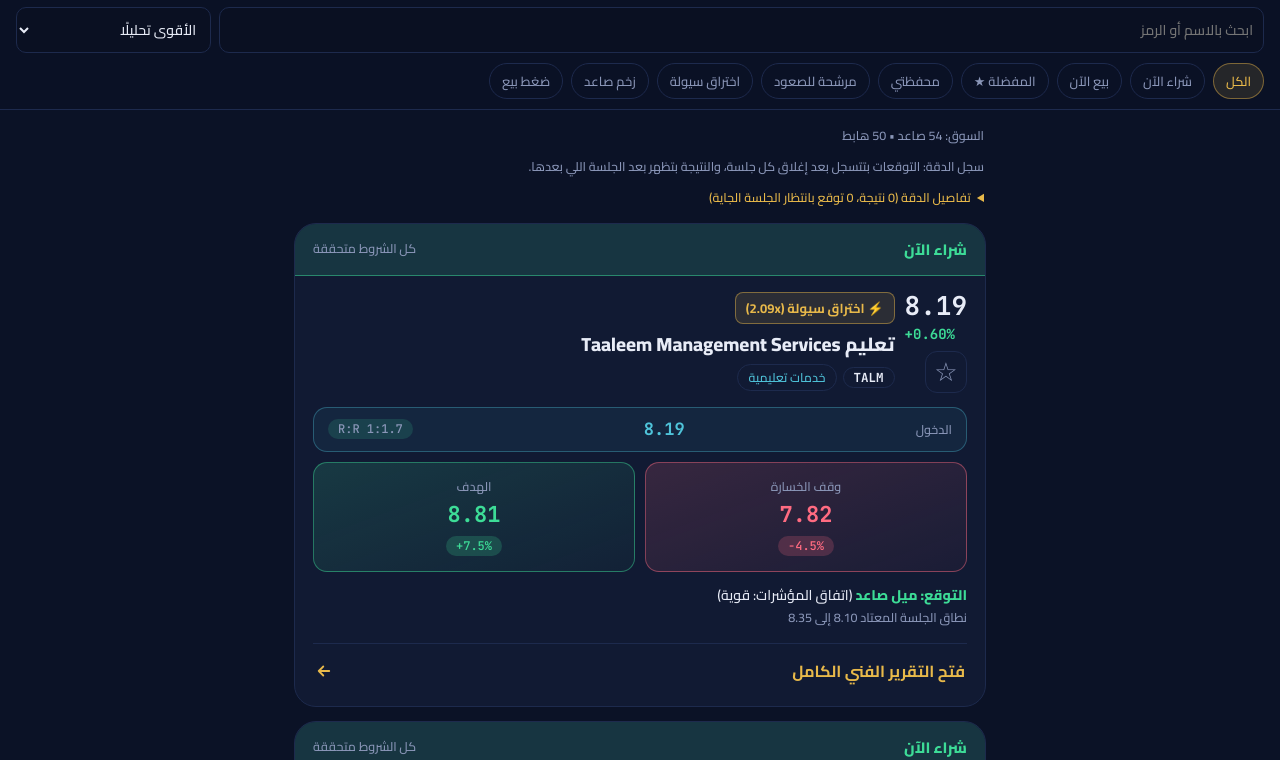
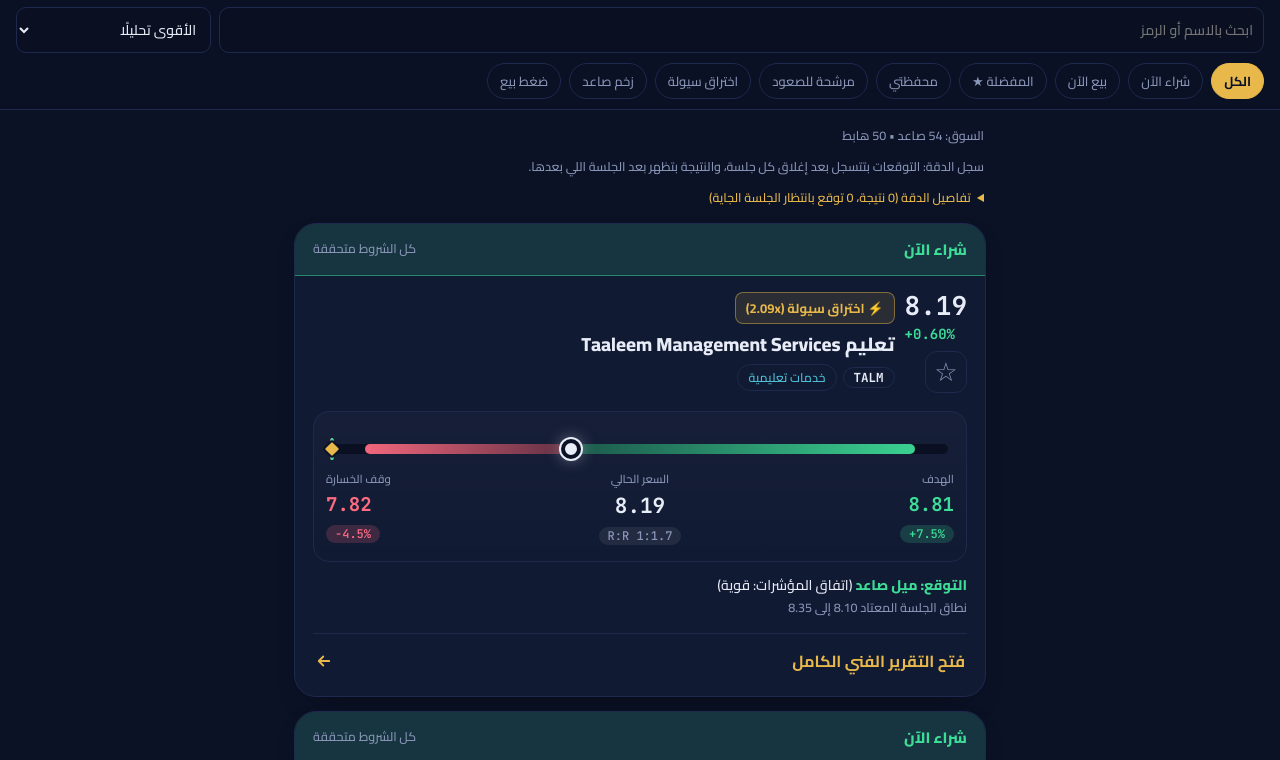
Before and after one commit to hassanelaidy94-cyber/egx-radar, a plain HTML site: page index.html in a window 1280 px wide. Shown: the part 96-856 px from the top of the page. Drawn offline with Linux system fonts and the light colour scheme; no server answers.

Commit message:
Add files via upload

```diff
--- a/index.html
+++ b/index.html
@@ -22,11 +22,12 @@
   }
   *{box-sizing:border-box;margin:0}
   html{-webkit-text-size-adjust:100%}
-  body{background:var(--bg);color:var(--text);font-family:'Cairo',system-ui,sans-serif;min-height:100vh;padding-bottom:env(safe-area-inset-bottom)}
+  body{background:radial-gradient(1200px 420px at 50% -120px,rgba(79,195,217,.13),transparent 70%),var(--bg);color:var(--text);font-family:'Cairo',system-ui,sans-serif;min-height:100vh;padding-bottom:env(safe-area-inset-bottom)}
   .num{font-family:'JetBrains Mono',ui-monospace,monospace;direction:ltr;unicode-bidi:isolate;font-weight:700}
   header{position:sticky;top:0;z-index:5;background:rgba(11,18,38,.94);backdrop-filter:blur(8px);border-bottom:1px solid var(--line);padding:12px 16px 10px}
   .top{display:flex;align-items:center;justify-content:space-between;gap:12px}
-  h1{font-size:20px;font-weight:800}
+  h1{font-size:20px;font-weight:800;display:flex;align-items:center;gap:9px}
+  h1 svg{flex:0 0 auto}
   .status{display:flex;align-items:center;gap:8px;font-size:13px;color:var(--mute)}
   .dot{width:9px;height:9px;border-radius:50%;background:var(--flat)}
   .dot.live{background:var(--up);animation:pulse 1s infinite}
@@ -39,7 +40,7 @@
   .tools select{flex:0 0 auto}
   .chips{display:flex;gap:8px;margin-top:10px;overflow-x:auto;scrollbar-width:none}
   .chip{flex:0 0 auto;border:1px solid var(--line);background:transparent;color:var(--mute);border-radius:999px;padding:5px 12px;font:inherit;font-size:13px;cursor:pointer}
-  .chip[aria-pressed=true]{color:var(--gold);border-color:var(--gold-line);background:var(--gold-bg)}
+  .chip[aria-pressed=true]{color:#0b1226;border-color:var(--gold);background:var(--gold);font-weight:700}
   :focus-visible{outline:2px solid var(--gold);outline-offset:2px}
   #info{padding:6px 16px 0;max-width:720px;margin:0 auto}
   main{padding:14px 14px 40px;display:grid;gap:14px;max-width:720px;margin:0 auto}
@@ -47,6 +48,9 @@
 
   .card{background:var(--card);border:1px solid var(--line);border-radius:22px;padding:0 18px 8px;overflow:hidden}
   .card .head{margin-top:16px}
+  .card{box-shadow:0 10px 30px -18px rgba(0,0,0,.8)}
+  .price{font-size:32px}
+  .name{font-size:18px}
   .head{display:flex;justify-content:space-between;align-items:flex-start;gap:10px}
   .id{text-align:right;min-width:0;flex:1}
   .badge{display:inline-flex;align-items:center;gap:6px;font-size:13px;font-weight:700;color:var(--gold);background:var(--gold-bg);border:1px solid var(--gold-line);border-radius:8px;padding:3px 10px;margin-bottom:8px}
@@ -60,16 +64,29 @@
   .price.up{color:var(--up)} .price.down{color:var(--down)}
   .chg{font-size:14px;margin-top:4px}
   .chg.up{color:var(--up)} .chg.down{color:var(--down)} .chg.flat{color:var(--flat)}
-  .levels{display:grid;grid-template-columns:1fr 1fr;gap:10px;margin-top:14px}
-  .lv{border-radius:14px;padding:12px 8px;text-align:center;border:1px solid var(--line);background:var(--inset)}
-  .lv.entry{grid-column:1/-1;display:flex;align-items:center;justify-content:space-between;gap:10px;padding:10px 14px;text-align:right;border-color:rgba(79,195,217,.35);background:rgba(79,195,217,.07)}
-  .lv.entry small{margin:0}
-  .lv.stop{border-color:rgba(255,107,129,.45);background:linear-gradient(160deg,rgba(255,107,129,.16),rgba(255,107,129,.04))}
-  .lv.target{border-color:rgba(61,220,151,.45);background:linear-gradient(160deg,rgba(61,220,151,.16),rgba(61,220,151,.04))}
-  .lv.stop .num,.lv.target .num{font-size:22px;display:block}
-  .lv.stop em,.lv.target em{display:inline-block;margin-top:6px;padding:2px 10px;border-radius:99px;font-size:12px}
-  .lv.stop em{background:rgba(255,107,129,.2)}.lv.target em{background:rgba(61,220,151,.2)}
-  .lv.entry em{margin:0;padding:2px 10px;border-radius:99px;background:rgba(61,220,151,.15);color:var(--up);font-size:12px;order:3}
+  .gauge{margin-top:18px;padding:14px 12px 12px;border-radius:16px;background:linear-gradient(180deg,rgba(255,255,255,.025),rgba(255,255,255,0));border:1px solid var(--line)}
+  .gtrack{position:relative;height:10px;border-radius:99px;background:#0a1022;margin:18px 6px 14px}
+  .gtrack i{position:absolute;top:0;bottom:0}
+  .gtrack .zr{background:linear-gradient(90deg,rgba(255,107,129,.95),rgba(255,107,129,.35));border-radius:99px 0 0 99px}
+  .gtrack .zg{background:linear-gradient(90deg,rgba(61,220,151,.35),rgba(61,220,151,.95));border-radius:0 99px 99px 0}
+  .pin{position:absolute;top:50%;transform:translate(-50%,-50%);display:block}
+  .pin.now{width:20px;height:20px;border-radius:50%;background:var(--text);border:4px solid var(--bg);box-shadow:0 0 0 2px var(--text),0 0 16px rgba(232,236,247,.5)}
+  .pin.cost{width:14px;height:14px;background:var(--gold);transform:translate(-50%,-50%) rotate(45deg);border:2px solid var(--bg);border-radius:3px}
+  .pin.us,.pin.ut{width:3px;height:22px;border-radius:2px}
+  .pin.us{background:var(--down)}.pin.ut{background:var(--up)}
+  .glab{display:grid;grid-template-columns:1fr 1fr 1fr;text-align:center;gap:4px}
+  .glab small{display:block;color:var(--mute);font-size:11.5px;font-family:'Cairo',sans-serif}
+  .glab .num{display:block;font-size:19px;margin-top:2px}
+  .glab em{display:inline-block;font-style:normal;font-size:12px;margin-top:5px;padding:1px 9px;border-radius:99px;font-family:'JetBrains Mono',monospace}
+  .gs{text-align:left}.gt{text-align:right}
+  .gs .num{color:var(--down)}.gs em{background:rgba(255,107,129,.18);color:var(--down)}
+  .gt .num{color:var(--up)}.gt em{background:rgba(61,220,151,.18);color:var(--up)}
+  .gm .num{color:var(--text);font-size:21px}.gm em{background:rgba(255,255,255,.07);color:var(--mute)}
+  .gleg{direction:rtl;margin-top:10px;font-size:11.5px;color:var(--mute);display:flex;gap:12px;flex-wrap:justify-content;justify-content:center}.gleg:empty{display:none}
+  .gleg span::before{content:'';display:inline-block;margin-left:5px;vertical-align:middle}
+  .gleg .c::before{width:8px;height:8px;background:var(--gold);transform:rotate(45deg);border-radius:2px}
+  .gleg .s::before{width:3px;height:12px;background:var(--down);border-radius:2px}
+  .gleg .t::before{width:3px;height:12px;background:var(--up);border-radius:2px}
   .pl:not(:empty){padding:9px 12px;border-radius:12px;border:1px solid var(--gold-line);background:var(--gold-bg);color:var(--text)}
   .pl.up:not(:empty){border-color:rgba(61,220,151,.45);background:rgba(61,220,151,.08)}.pl.down:not(:empty){border-color:rgba(255,107,129,.45);background:rgba(255,107,129,.08)}
   .card .star{border:1px solid var(--line);border-radius:12px;width:42px;height:42px;display:grid;place-items:center;margin-top:8px;padding:0}
@@ -132,7 +149,7 @@
 <body>
 <header>
   <div class="top">
-    <h1>رادار البورصة</h1>
+    <h1><svg width="26" height="26" viewBox="0 0 32 32" fill="none" aria-hidden="true"><circle cx="16" cy="16" r="14" stroke="#4fc3d9" stroke-opacity=".35" stroke-width="2"/><circle cx="16" cy="16" r="8.5" stroke="#4fc3d9" stroke-opacity=".6" stroke-width="2"/><path d="M16 16 L25 7" stroke="#e8b94a" stroke-width="2.4" stroke-linecap="round"/><circle cx="16" cy="16" r="2.4" fill="#e8b94a"/></svg>رادار البورصة</h1>
     <div class="status"><span class="dot" id="dot"></span><span id="stat">جاري الاتصال</span></div>
   </div>
   <div class="banner" id="banner" hidden></div>
@@ -448,10 +465,18 @@ function buildCard(u) {
       <div class="px"><div class="price num" data-r="price"></div><div class="chg num" data-r="chg"></div><button class="star" data-r="star" aria-pressed="false" aria-label="المفضلة">☆</button></div>
       <div class="id"><span class="badge" data-r="badge"></span><div class="name"></div><div class="meta"></div></div>
     </div>
-    <div class="levels">
-      <div class="lv entry"><small>الدخول</small><span class="num" data-r="entry"></span><em data-r="rr2"></em></div>
-      <div class="lv stop"><small>وقف الخسارة</small><span class="num" data-r="stop"></span><em data-r="sp"></em></div>
-      <div class="lv target"><small>الهدف</small><span class="num" data-r="target"></span><em data-r="tp"></em></div>
+    <div class="gauge" dir="ltr">
+      <div class="gtrack">
+        <i class="zr" data-r="zr"></i><i class="zg" data-r="zg"></i>
+        <b class="pin us" data-r="pus" hidden></b><b class="pin ut" data-r="put" hidden></b>
+        <b class="pin cost" data-r="pcost" hidden></b><b class="pin now" data-r="pnow"></b>
+      </div>
+      <div class="glab">
+        <div class="gs"><small>وقف الخسارة</small><span class="num" data-r="stop"></span><em data-r="sp"></em></div>
+        <div class="gm"><small>السعر الحالي</small><span class="num" data-r="entry"></span><em data-r="rr2"></em></div>
+        <div class="gt"><small>الهدف</small><span class="num" data-r="target"></span><em data-r="tp"></em></div>
+      </div>
+      <div class="gleg" data-r="gleg" dir="rtl"></div>
     </div>
     <div class="pl" data-r="pl"></div>
     <div class="warnl" data-r="warn"></div>
@@ -571,7 +596,22 @@ function paint(u, a) {
   setText(c, 'entry', f2(a.p)); setText(c, 'target', f2(a.target)); setText(c, 'stop', f2(a.stop));
   { const pc = x => (x >= 0 ? '+' : '−') + Math.abs(x).toFixed(1) + '%';
     setText(c, 'tp', pc((a.target / a.p - 1) * 100)); setText(c, 'sp', pc((a.stop / a.p - 1) * 100));
-    setText(c, 'rr2', Number.isFinite(a.rr) ? 'R:R 1:' + a.rr.toFixed(1) : ''); }
+    setText(c, 'rr2', Number.isFinite(a.rr) ? 'R:R 1:' + a.rr.toFixed(1) : '');
+    const e = pf[u[0]] || {}, vals = [a.stop, a.target, a.p];
+    for (const x of [e.c, e.s, e.t]) if (x > 0) vals.push(x);
+    const mn = Math.min(...vals), mx = Math.max(...vals), pad = (mx - mn) * 0.06 || 1, lo = mn - pad, hi = mx + pad;
+    const pos = x => ((x - lo) / (hi - lo) * 100).toFixed(1) + '%';
+    const key = [pos(a.p), pos(a.stop), pos(a.target), e.c, e.s, e.t].join('|');
+    if (c.last.gk !== key) {
+      c.last.gk = key;
+      r.zr.style.left = pos(a.stop); r.zr.style.width = (parseFloat(pos(a.p)) - parseFloat(pos(a.stop))).toFixed(1) + '%';
+      r.zg.style.left = pos(a.p); r.zg.style.width = (parseFloat(pos(a.target)) - parseFloat(pos(a.p))).toFixed(1) + '%';
+      r.pnow.style.left = pos(a.p);
+      const put = (el, v) => { el.hidden = !(v > 0); if (v > 0) el.style.left = pos(v); };
+      put(r.pcost, e.c); put(r.pus, e.s); put(r.put, e.t);
+      const leg = []; if (e.c > 0) leg.push('<span class="c">سعر شرائك ' + f2(e.c) + '</span>'); if (e.s > 0) leg.push('<span class="s">وقفك ' + f2(e.s) + '</span>'); if (e.t > 0) leg.push('<span class="t">هدفك ' + f2(e.t) + '</span>');
+      r.gleg.innerHTML = leg.join('');
+    } }
   if (c.open()) {
     setText(c, 'rsi', f2(a.rsi)); setText(c, 'macd', f2(a.macd));
     setText(c, 'vr', Number.isFinite(a.volRatio) ? a.volRatio.toFixed(2) + 'x' : '—');
```
